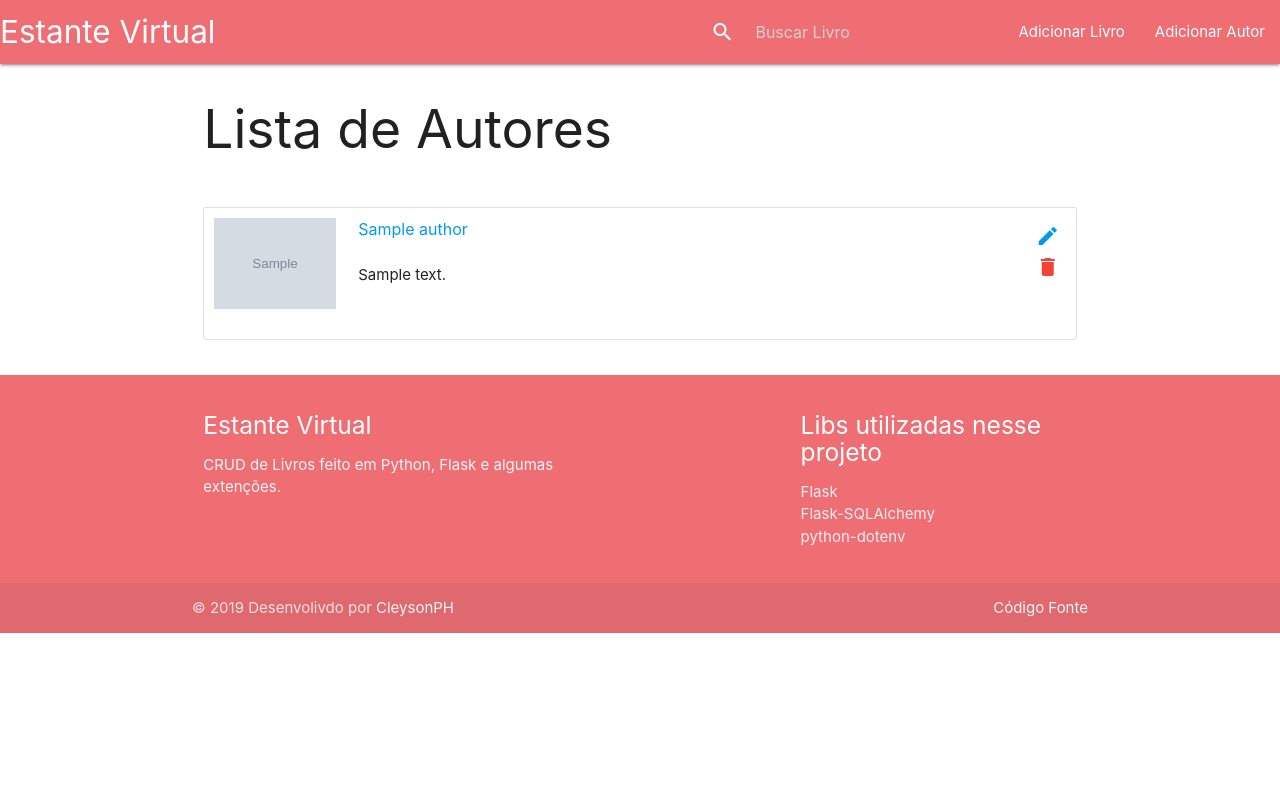
After one commit to CleysonPH/flask-virtual-bookshelf, a Flask app: page /author/list in a window 1280 px wide. The commit adds this page. Run offline with Flask 2, Linux system fonts and the light colour scheme; tables that the repository leaves empty hold one stand-in row (values such as "Sample post"); grey boxes marked "Sample" are stand-in pictures.

Commit message:
Implemented Edit Author and Remove Author

```diff
--- a/app/routes.py
+++ b/app/routes.py
@@ -104,6 +104,14 @@ def book_delete(id):
     return redirect(url_for('home'))
 
 
+@app.route('/author/list')
+def author_list():
+    title = 'Lista de Autores'
+    authors = Author.query.order_by(Author.name).all()
+
+    return render_template('author/author_list.html', title=title, authors=authors)
+
+
 @app.route('/author/add', methods=['GET', 'POST'])
 def author_add():
     author = 0
@@ -122,3 +130,31 @@ def author_add():
 
     flash("Autor cadastrado com sucesso!")
     return redirect(url_for('author_add'))
+
+
+@app.route('/author/edit/<int:id>', methods=['GET', 'POST'])
+def author_edit(id):
+    author = Author.query.get_or_404(id)
+    if request.method == 'GET':
+        title = 'Editar Autor'
+        return render_template('author/author_form.html', title=title, author=author)
+
+    author.name=request.form.get('name')
+    author.img_url=request.form.get('img_url')
+    author.description=request.form.get('description')
+
+    db.session.commit()
+
+    flash("Autor editado com sucesso!")
+    return redirect(url_for('author_list'))
+
+
+@app.route('/author/remove/<int:id>')
+def author_remove(id):
+    author = Author.query.get_or_404(id)
+
+    db.session.delete(author)
+    db.session.commit()
+
+    flash("Autor deletado com sucesso!")
+    return redirect(url_for('author_list'))
--- /dev/null
+++ b/app/templates/author/author_list.html
@@ -0,0 +1,60 @@
+{% extends 'base.html' %}
+
+{% block style %}
+    <style>
+        .collection .collection-item.avatar {
+            padding-left: 10px;
+        }
+    </style>
+{% endblock %}
+
+{% block content %}
+    <div class="row">
+        <div class="col s12">
+            {% if authors %}
+                <ul class="collection">
+                    {% for author in authors %}
+                        <li class="collection-item avatar">
+                            <div class="row">
+                                <div class="col s12 m2">
+                                    <img src="{{ author.img_url }}" alt="" class="materialboxed responsive-img">
+                                </div>
+                                <div class="col s12 m10">
+                                    <span class="title">
+                                        <a href="">{{ author.name }}</a>
+                                    </span>
+                                    <br><br>
+                                    <p>
+                                        {% autoescape false %}
+                                            {{ author.description|replace("\n", "<br/>") }}
+                                        {% endautoescape %}
+                                    </p>
+                                </div>
+                            </div>
+
+                            <div class="secondary-content">
+                                <div>
+                                    <a href="{{ url_for('author_edit', id=author.id) }}" ><i class="material-icons">edit</i></a>
+                                </div>
+                                <div>
+                                    <a href="{{ url_for('author_remove', id=author.id) }}" onclick="return confirm('Realemente deseja deletar esse livro?')"><i class="material-icons red-text">delete</i></a>
+                                </div>
+                            </div>
+                        </li>
+                    {% endfor %}
+                </ul>
+            {% else %}
+                <h4>Não há autores cadastrados</h4>
+            {% endif %}
+        </div>
+    </div>
+{% endblock %}
+
+{% block script %}
+    <script>
+        document.addEventListener('DOMContentLoaded', function() {
+            var elems = document.querySelectorAll('.materialboxed');
+            var instances = M.Materialbox.init(elems);
+        });
+    </script>
+{% endblock %}
--- a/app/templates/book/book_detail.html
+++ b/app/templates/book/book_detail.html
@@ -38,7 +38,6 @@
                 {% autoescape false %}
                     {{ book.description|replace("\n", "<br/>") }}
                 {% endautoescape %}
-
             </p>
         </div>
     </div>
```
